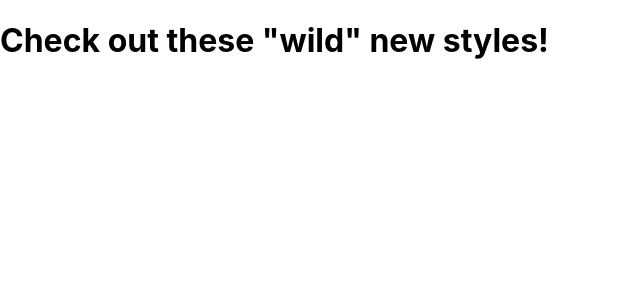
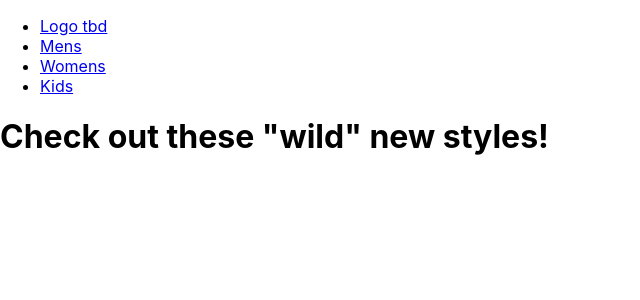
Before and after one commit to tbruner/shopping, a React (Create React App) app: page / in a window 1280 px wide. Shown: the top 300 px of the page, without its empty margins (0-640 px from the left). Built offline with nearby package versions, Linux system fonts and the light colour scheme.

Commit message:
Set up Navigation bar

```diff
--- a/src/components/Navigation.js
+++ b/src/components/Navigation.js
@@ -1,7 +1,25 @@
+import { Link } from 'react-router-dom';
 import '../styles/Navigation.css';
 
 const Navigation = () => {
-
+  return (
+    <nav>
+      <ul>
+        <li className='nav-logo'>
+          <Link to='/'>Logo tbd</Link>
+        </li>
+        <li className='nav-mens'>
+          <Link to='/mens'>Mens</Link>
+        </li>
+        <li className='nav-womens'>
+          <Link to='/womens'>Womens</Link>
+        </li>
+        <li className='nav-kids'>
+          <Link to='/kids'>Kids</Link>
+        </li>
+      </ul>
+    </nav>
+  );
 }
 
 export default Navigation;
```
